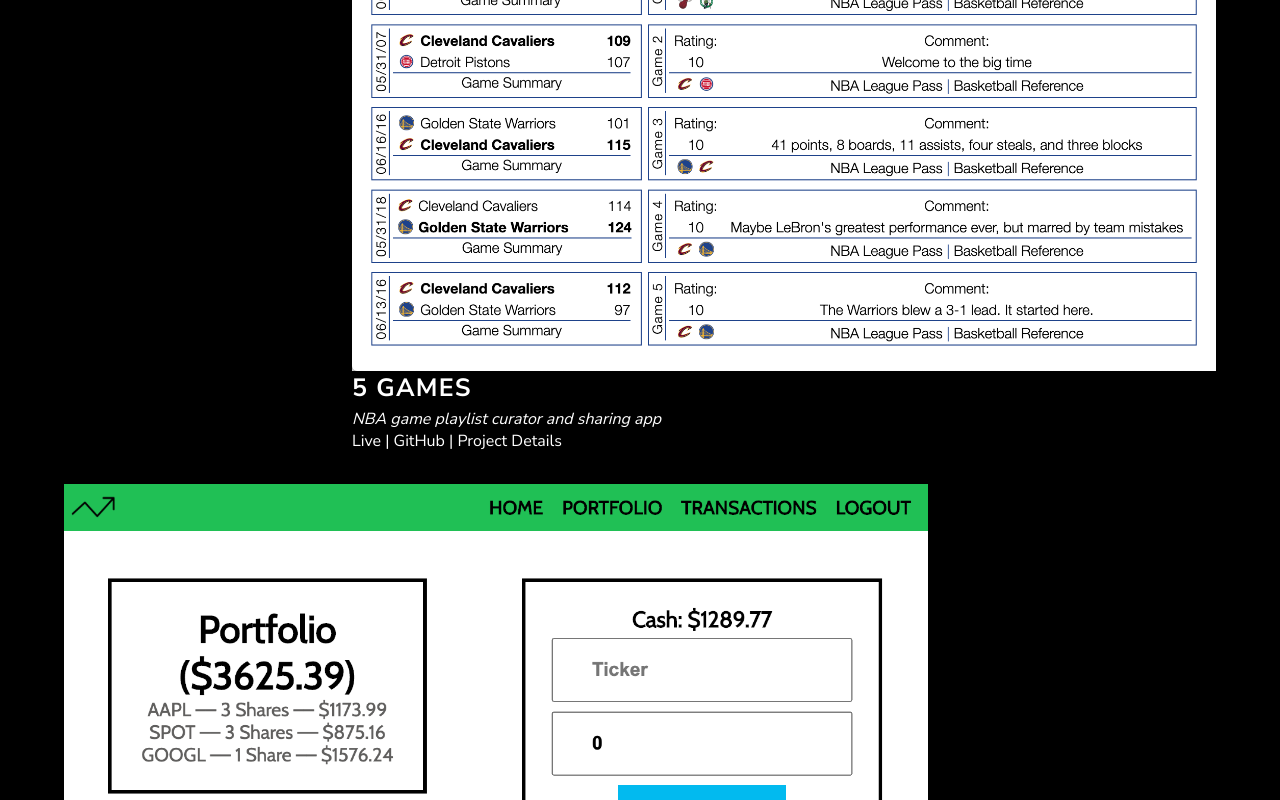
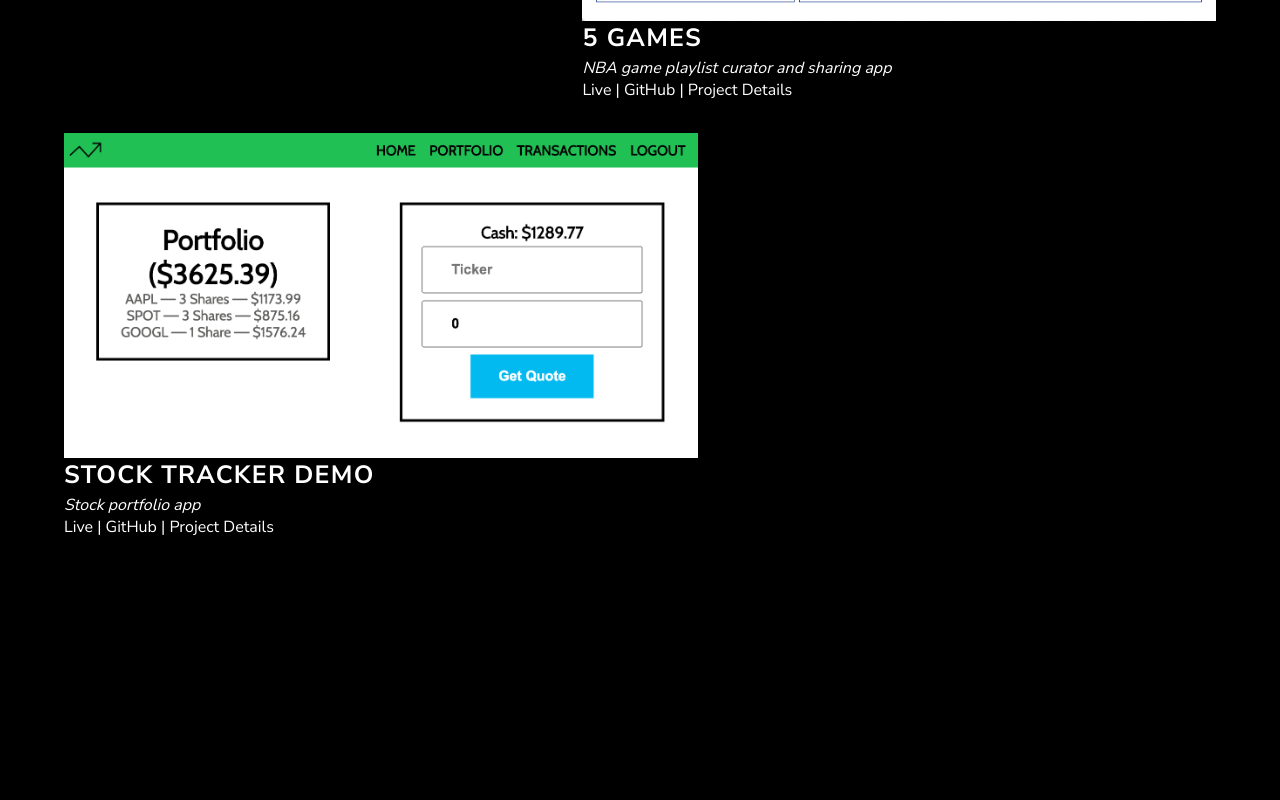
Before and after one commit to stephenkeating/keating-portfolio, a React (Create React App) app: page / in a window 1280 px wide. Shown: the part 1400-2200 px from the top of the page. After the commit the page ends 2002 px from the top, so only its background shows below. Built offline with nearby package versions, Linux system fonts and the light colour scheme.

Commit message:
adjusting image sizes

```diff
--- a/src/App.css
+++ b/src/App.css
@@ -130,11 +130,11 @@
 }
 
 .even {
-  margin-right: 25%;
+  margin-right: 45%;
 }
 
 .odd {
-  margin-left: 25%;
+  margin-left: 45%;
 }
 
 .project-page {
```
